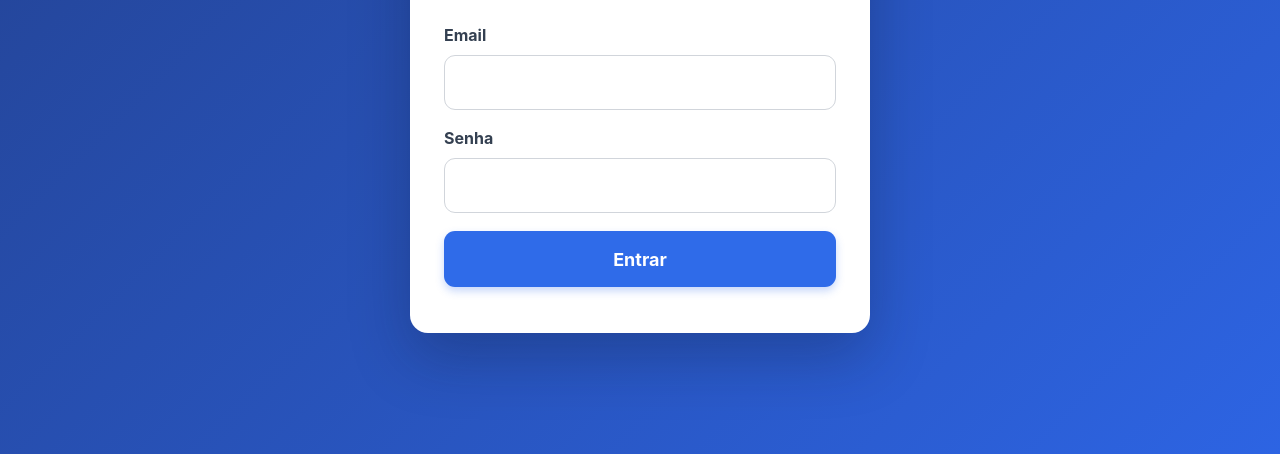
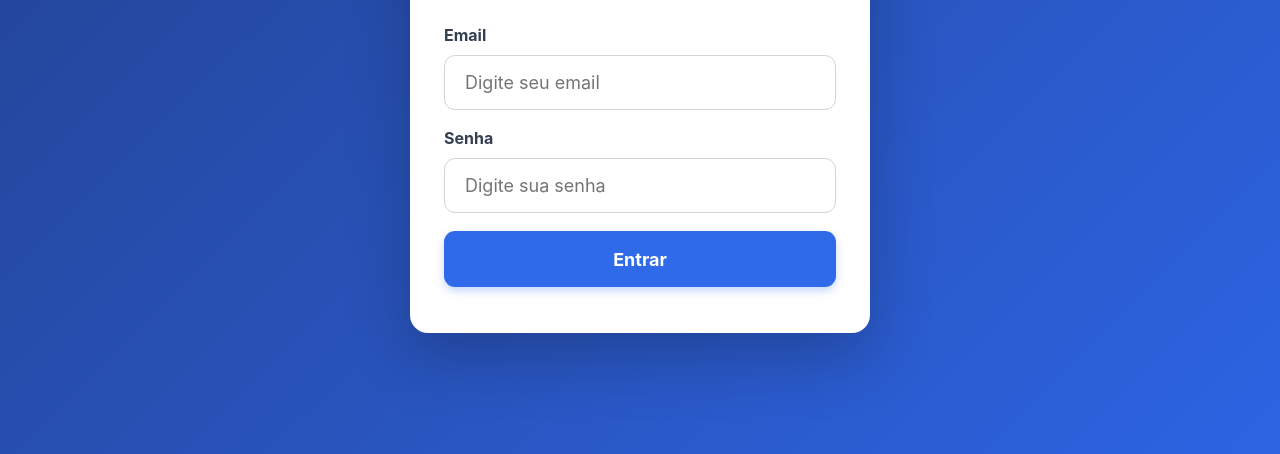
Before and after one commit to RitualLizard710/Projeto2.0, a website: page public/index.html in a window 1280 px wide. Shown: the part 346-800 px from the top of the page. Drawn offline with Linux system fonts and the light colour scheme.

Commit message:
Update index.html

```diff
--- a/public/index.html
+++ b/public/index.html
@@ -28,12 +28,12 @@
 
                 <div class="campo-login">
                     <label>Email</label>
-                    <input type="email" id="emailLogin">
+                    <input type="email" id="emailLogin" placeholder="Digite seu email">
                 </div>
 
                 <div class="campo-login">
                     <label>Senha</label>
-                    <input type="password" id="senhaLogin">
+                    <input type="password" id="senhaLogin" placeholder="Digite sua senha">
                 </div>
 
                 <button class="botao-azul" style="width:100%; margin-bottom:12px;" onclick="entrar()">Entrar</button>
```
